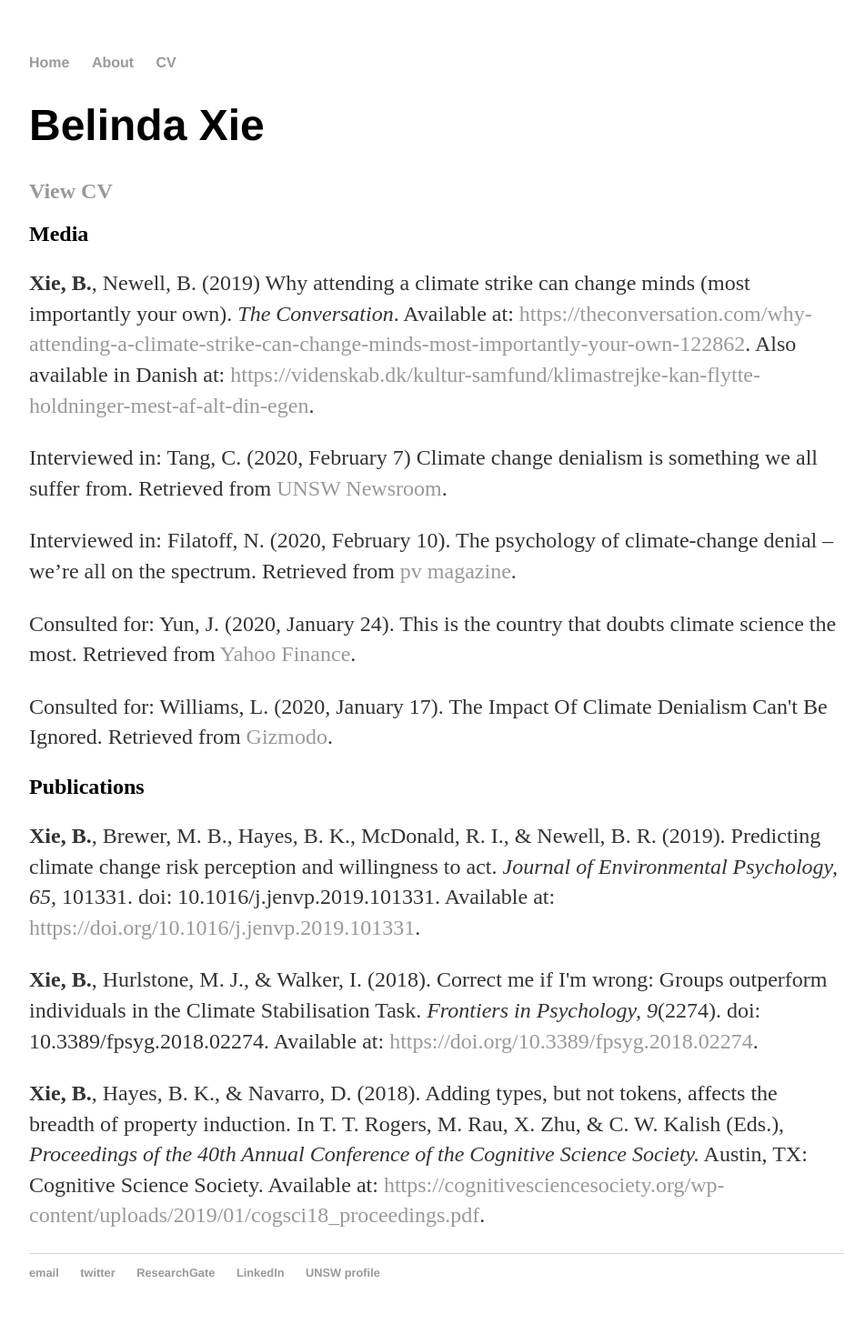
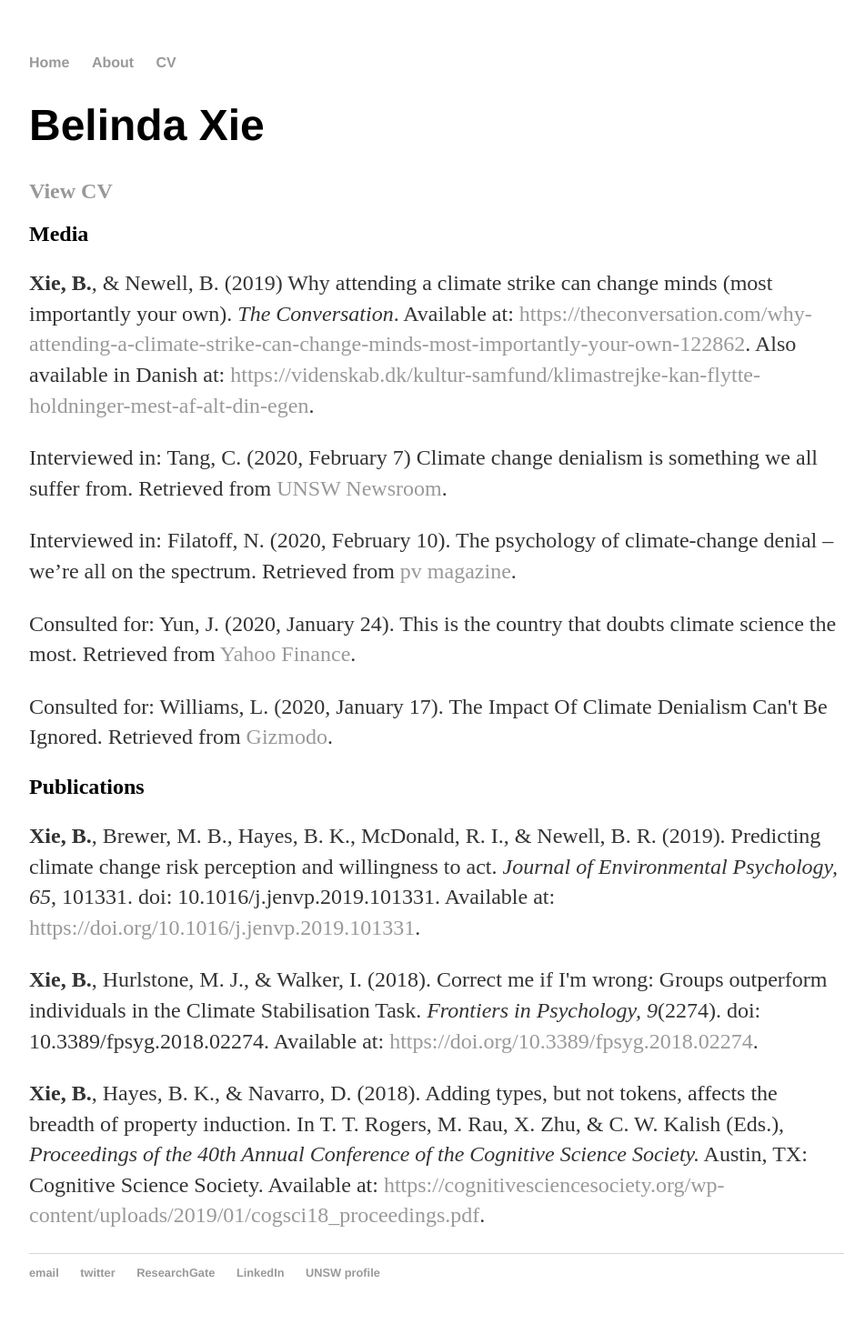
Before and after one commit to belindaxie/belindaxie.github.io, a Jekyll site: the page built from cv/index.html, in a window 1280 px wide. Shown: the whole page at 91% size, without its empty margins (160-1111 px from the left). Built offline with Jekyll 4.4.1, drawn with Linux system fonts in a browser that asks for light colours.

Commit message:
Update index.html

```diff
--- a/cv/index.html
+++ b/cv/index.html
@@ -13,12 +13,13 @@
 		<span class="obfuscate">belinda.xie@unsw.edu.au</span>
 		</address> -->
 
-<a href="/cv/CV_BelindaXie.pdf" class="download" title="Download CV as PDF"><h2>View CV</h2></a>
+<!-- <a href="/cv/CV_BelindaXie.pdf" class="download" title="Download CV as PDF"><h2>View CV</h2></a>			 -->
+<a href="/cv/CV.pdf" class="download" title="Download CV as PDF"><h2>View CV</h2></a>
 
 
 <h2>Media</h2>
 
-	<p><strong>Xie, B.</strong>, Newell, B. (2019) Why attending a climate strike can change minds (most importantly your own). <em>The Conversation</em>. Available at: <a href="https://theconversation.com/why-attending-a-climate-strike-can-change-minds-most-importantly-your-own-122862">https://theconversation.com/why-attending-a-climate-strike-can-change-minds-most-importantly-your-own-122862</a>. Also available in Danish at: <a href="https://videnskab.dk/kultur-samfund/klimastrejke-kan-flytte-holdninger-mest-af-alt-din-egen">https://videnskab.dk/kultur-samfund/klimastrejke-kan-flytte-holdninger-mest-af-alt-din-egen</a>.</p>
+	<p><strong>Xie, B.</strong>, & Newell, B. (2019) Why attending a climate strike can change minds (most importantly your own). <em>The Conversation</em>. Available at: <a href="https://theconversation.com/why-attending-a-climate-strike-can-change-minds-most-importantly-your-own-122862">https://theconversation.com/why-attending-a-climate-strike-can-change-minds-most-importantly-your-own-122862</a>. Also available in Danish at: <a href="https://videnskab.dk/kultur-samfund/klimastrejke-kan-flytte-holdninger-mest-af-alt-din-egen">https://videnskab.dk/kultur-samfund/klimastrejke-kan-flytte-holdninger-mest-af-alt-din-egen</a>.</p>
 
 	<p>Interviewed in: Tang, C. (2020, February 7) Climate change denialism is something we all suffer from. Retrieved from <a href="https://newsroom.unsw.edu.au/news/science-tech/climate-change-denialism-something-we-all-suffer">UNSW Newsroom</a>.</p>
 
```
